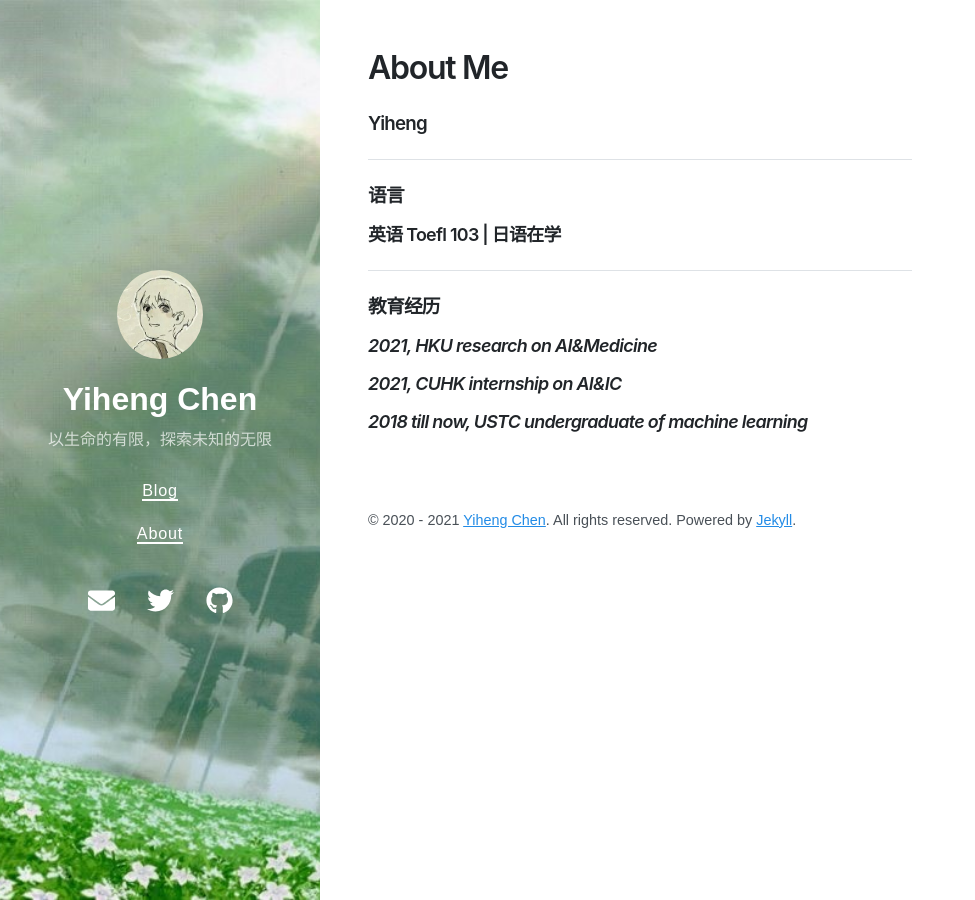
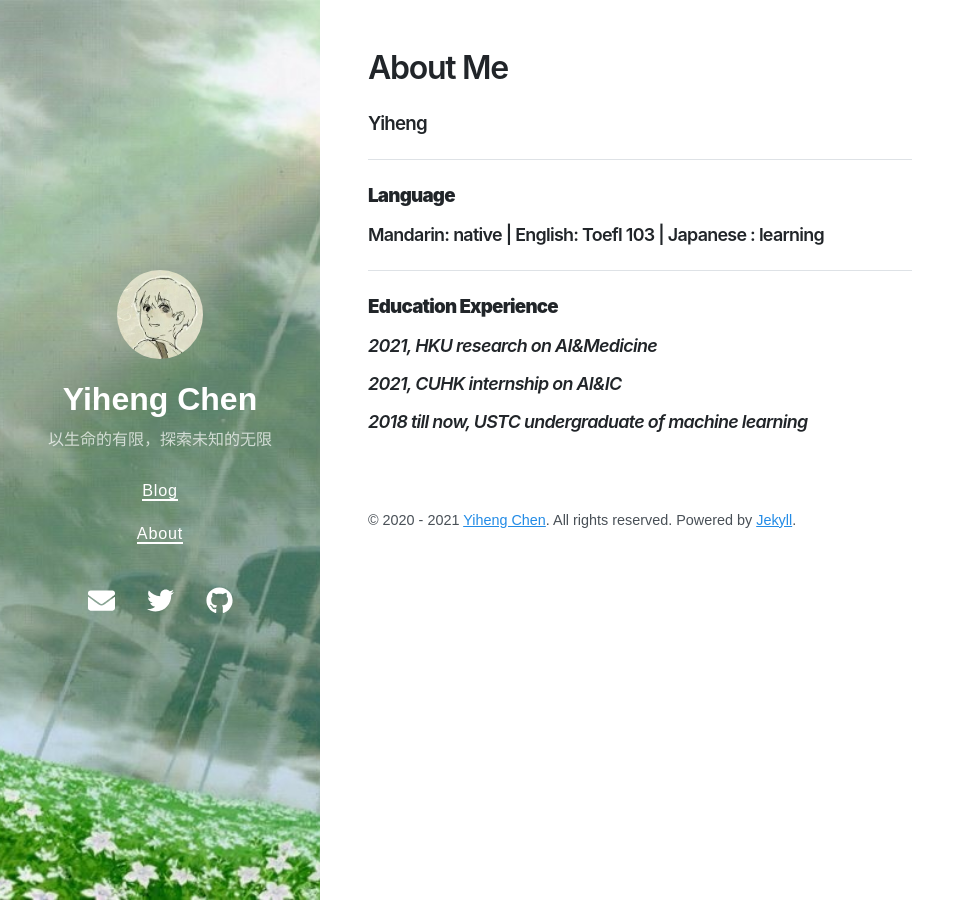
Before and after one commit to yihenc/yihenc.github.io, a Jekyll site: the page built from about.md, in a window 1280 px wide. Shown: the whole page, without its empty margins (0-975 px from the left). Built offline with Jekyll 4.4.1, drawn with Linux system fonts in a browser that asks for light colours; nearby versions of some CDN libraries.

Commit message:
Update about.md

```diff
--- a/about.md
+++ b/about.md
@@ -7,13 +7,13 @@ title: About Me
 
 ------
 
-### **语言**
+### **Language**
 
-#### 英语  Toefl 103  |  日语在学
+#### Mandarin: native | English: Toefl 103  | Japanese : learning
 
 ------
 
-### **教育经历**
+### **Education Experience**
 
 #### *2021, HKU research on AI&Medicine*
 
```
